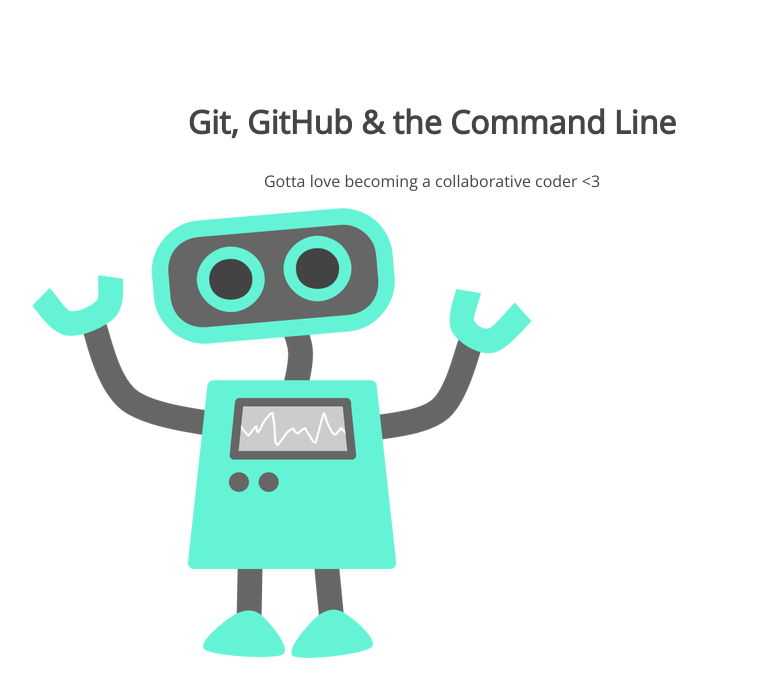
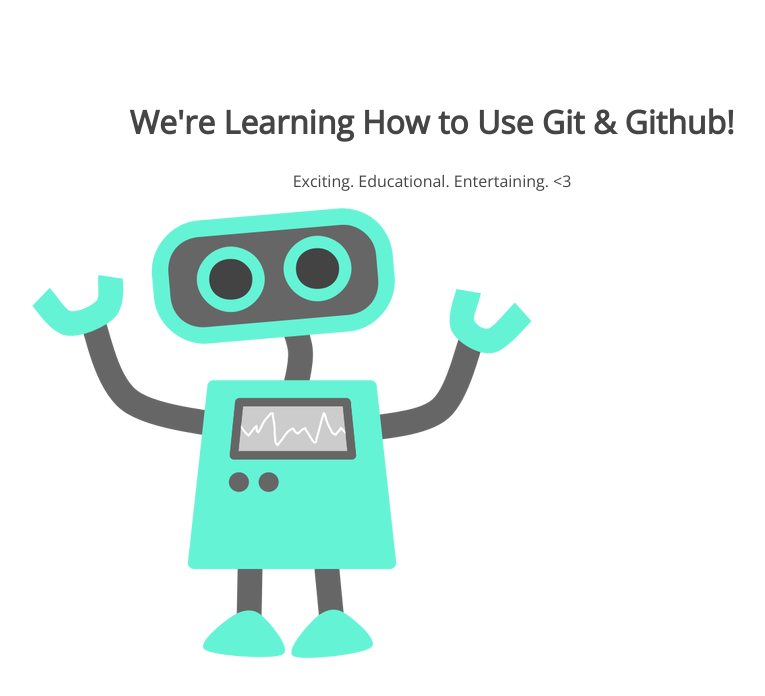
Before and after one commit to hellokarynpaige/105-project, a plain HTML site: page index.html in a window 1280 px wide. Shown: the whole page, without its empty margins (208-973 px from the left). Drawn offline with nearby package versions, Linux system fonts and the light colour scheme.

Commit message:
changed h1 and p content

```diff
--- a/index.html
+++ b/index.html
@@ -8,8 +8,8 @@
 </head>
 <body>
 	<section>
-		<h1>Git, GitHub & the Command Line</h1>
-		<p>Gotta love becoming a collaborative coder <3</p>
+		<h1>We're Learning How to Use Git & Github!</h1>
+		<p>Exciting.  Educational.  Entertaining. <3</p>
 		<img src="img/happy-blue-robot.png">
 	</section>
 </body>
```
